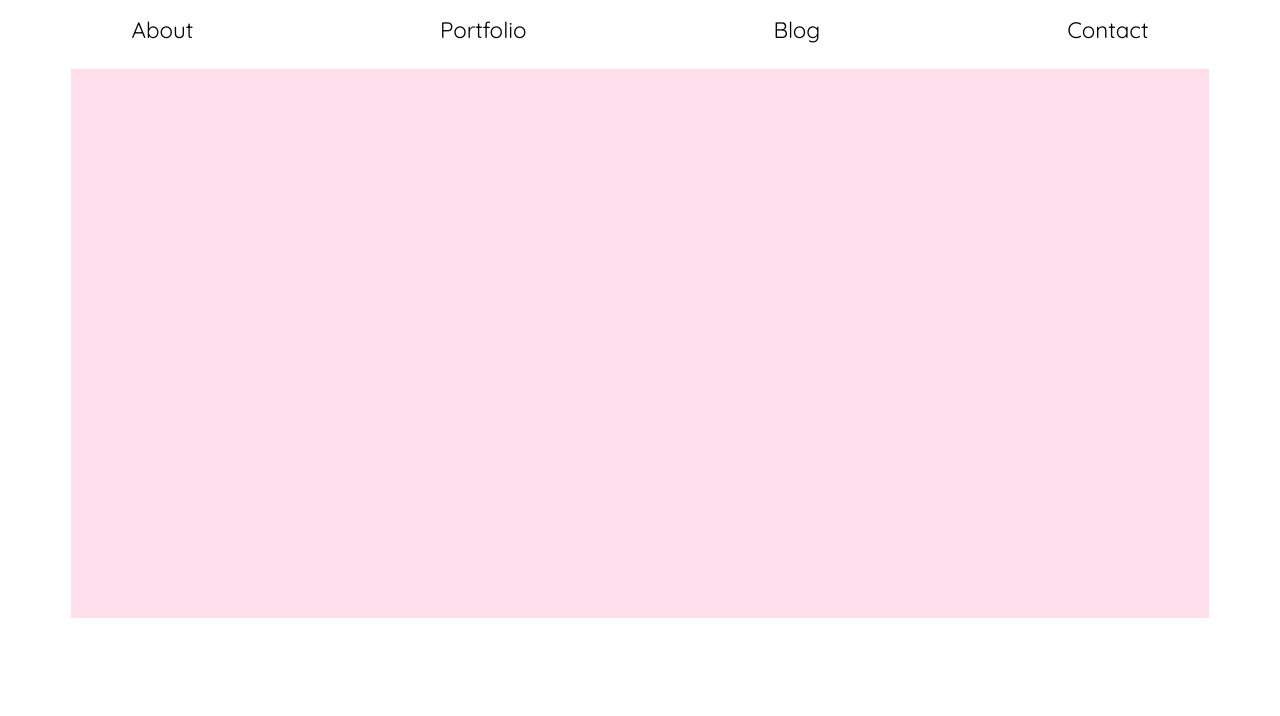
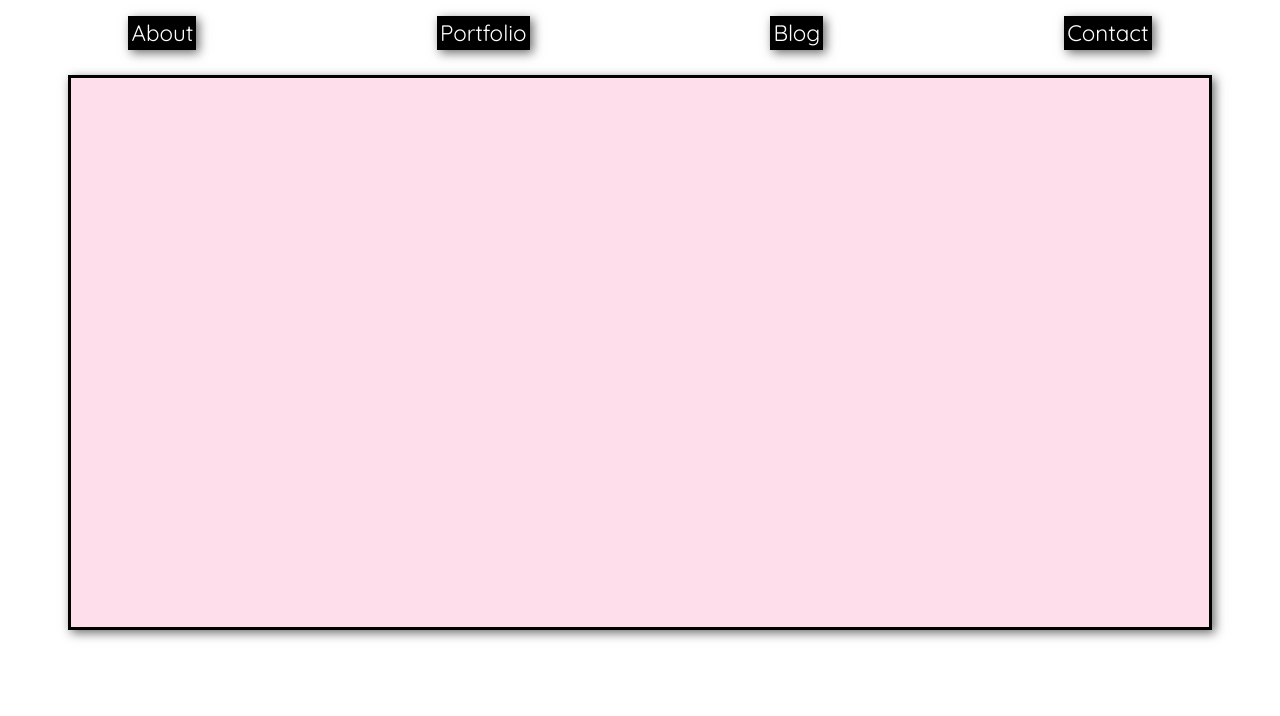
Before and after one commit to KaleyKrim/KaleyKrim.github.io, a website: page index.html in a window 1280 px wide. Shown: the part 84-800 px from the top of the page. Drawn offline with Linux system fonts and the light colour scheme.

Commit message:
box shadows

```diff
--- a/css/styles.css
+++ b/css/styles.css
@@ -11,7 +11,10 @@
   justify-content: center;
   background-color: #FFDEEB;
   height: 70%;
-  width: 90%; }
+  width: 90%;
+  border-style: solid;
+  box-shadow: 3px 3px 10px #6C6C6C;
+}
 
 #words {
   margin-top: 20px;
@@ -32,10 +35,18 @@ a:visited {
   margin-bottom: 2%; }
 
 .nav {
+  color: white;
+  background-color: black;
   font-family: "Quicksand", sans-serif;
-  font-size: 140%; }
+  font-size: 140%;
+  padding: 3px;
+  box-shadow: 3px 3px 10px #6C6C6C;
+}
 
 .nav:hover {
   cursor: pointer;
-  color: #FF0064;
-  transition-duration: .2s; }
+  background-color: #FF0064;
+  -webkit-transform: scale(1.2);
+  -ms-transform: scale(1.2);
+  transform: scale(1.2);
+  transition-duration: .1s; }
```
